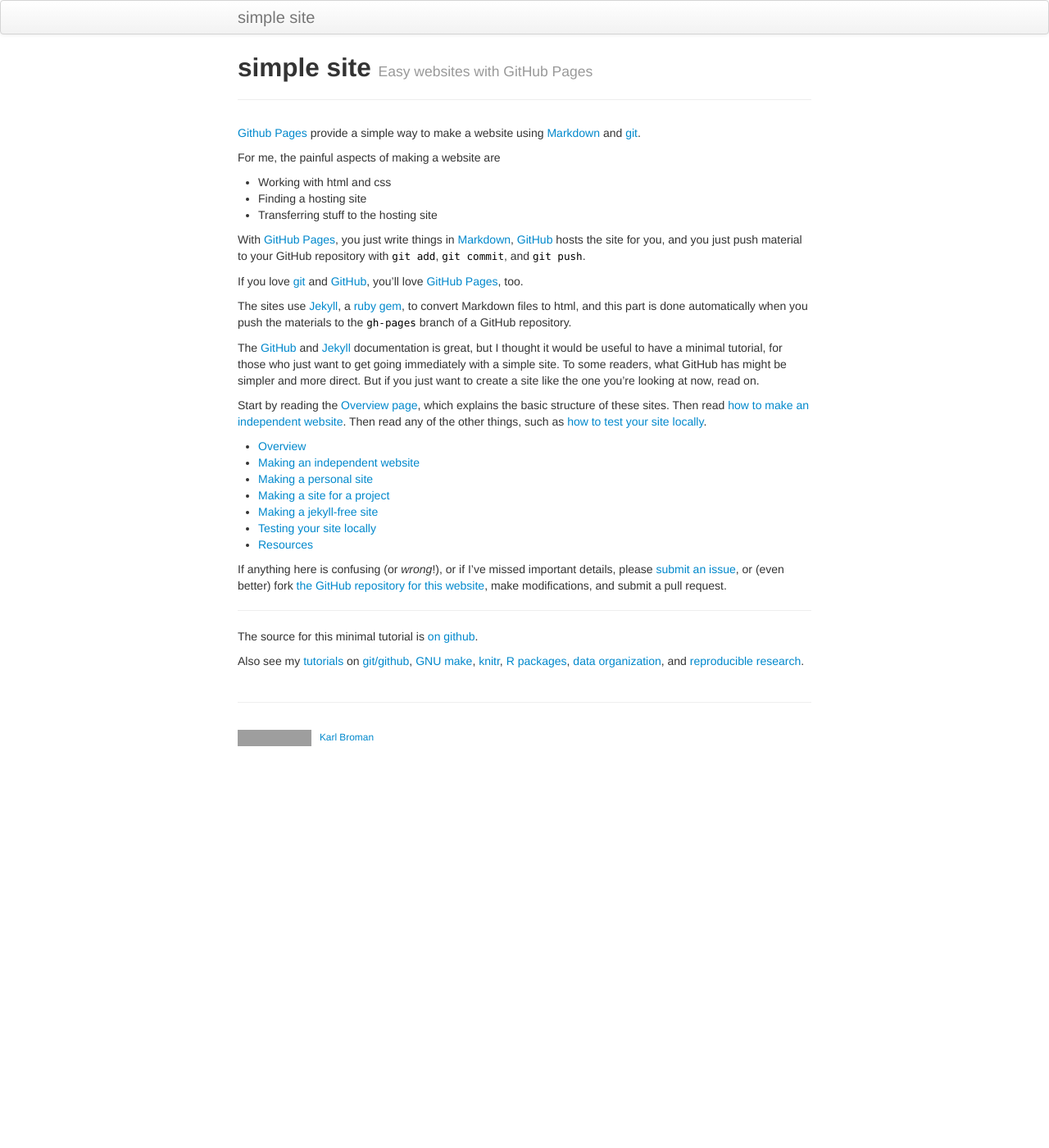
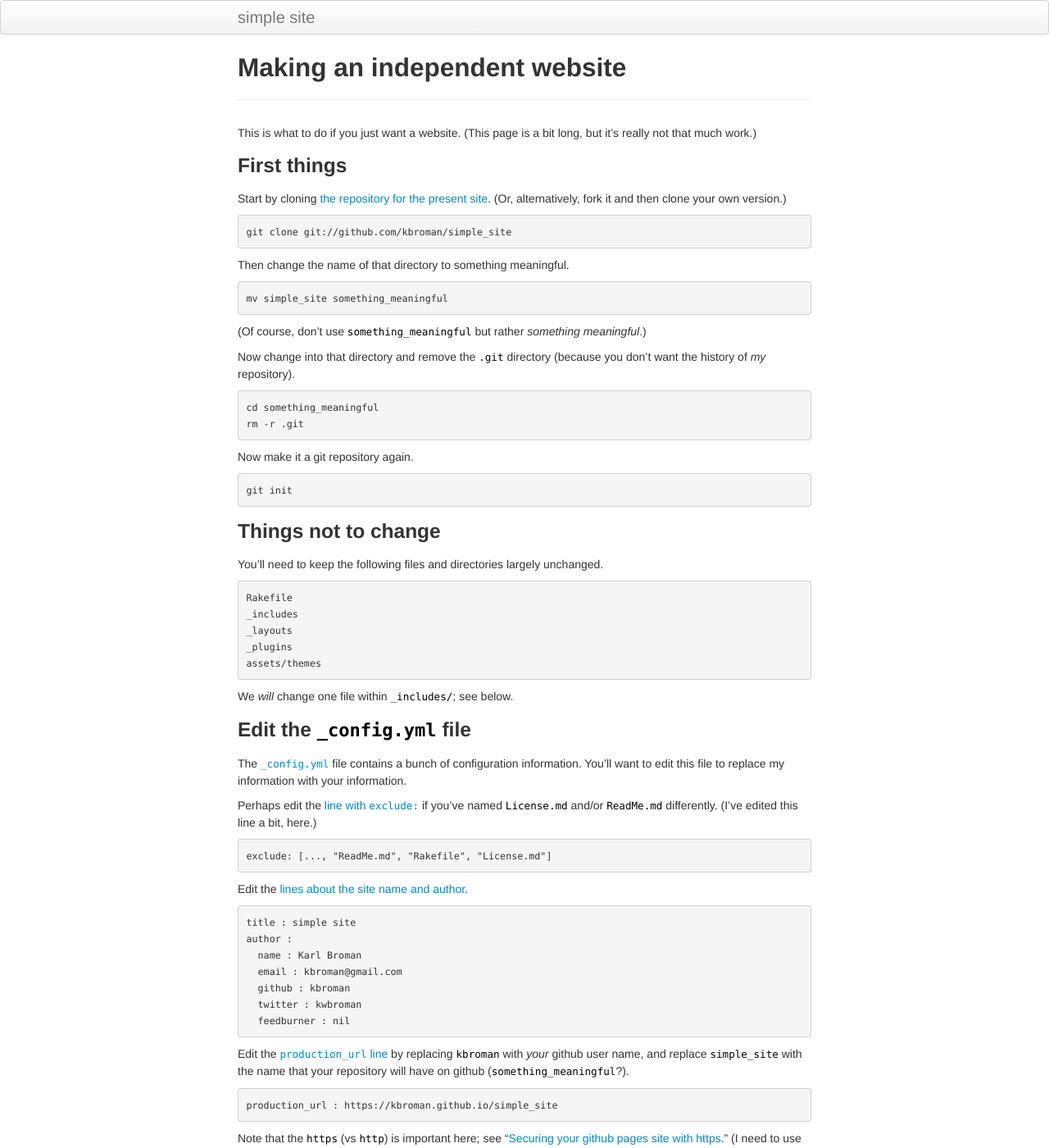
Before and after one commit to omar-florez/scratch_mlp, a Jekyll site: the page built from docs/index.md, in a window 1280 px wide and 1400 px high. Shown: the whole window at 82% size. Built offline with Jekyll 4.4.1, drawn with Linux system fonts in a browser that asks for light colours; some of the changed text lies outside the part shown; grey boxes are pictures that could not be loaded.

Commit message:
no message

```diff
--- a/docs/index.md
+++ b/docs/index.md
@@ -1,72 +1,203 @@
 ---
 layout: page
-title: simple site
-tagline: Easy websites with GitHub Pages
-description: Minimal tutorial on making a simple website with GitHub Pages
+title: Making an independent website
+description: How to make an independent website with GitHub Pages.
 ---
 
-[Github Pages](https://pages.github.com) provide a simple way to make a
-website using
-[Markdown](https://daringfireball.net/projects/markdown/) and
-[git](https://git-scm.com).
+This is what to do if you just want a website. (This page is a bit
+long, but it's really not that much work.)
 
-For me, the painful aspects of making a website are
+### First things
 
-- Working with html and css
-- Finding a hosting site
-- Transferring stuff to the hosting site
+Start by cloning
+[the repository for the present site](https://github.com/kbroman/simple_site). (Or,
+alternatively, fork it and then clone your own version.)
 
-With [GitHub Pages](https://pages.github.com), you just write things in
-[Markdown](https://daringfireball.net/projects/markdown/),
-[GitHub](https://github.com) hosts the site for you, and you just push
-material to your GitHub repository with `git add`, `git commit`, and
-`git push`.
+    git clone git://github.com/kbroman/simple_site
 
-If you love [git](https://git-scm.com/) and
-[GitHub](https://github.com), you'll love
-[GitHub Pages](https://pages.github.com), too.
+Then change the name of that directory to something meaningful.
 
-The sites use [Jekyll](https://jekyllrb.com/), a
-[ruby](https://www.ruby-lang.org/en/) [gem](https://rubygems.org/), to
-convert Markdown files to html, and this part is done
-automatically when you push the materials to the `gh-pages` branch
-of a GitHub repository.
+    mv simple_site something_meaningful
 
-The [GitHub](https://pages.github.com) and
-[Jekyll](https://jekyllrb.com) documentation is great, but I thought it
-would be useful to have a minimal tutorial, for those who just want to
-get going immediately with a simple site. To some readers, what GitHub
-has might be simpler and more direct.  But if you just want to create
-a site like the one you're looking at now, read on.
+(Of course, don't use `something_meaningful` but rather
+_something meaningful_.)
 
-Start by reading the [Overview page](pages/overview.html), which
-explains the basic structure of these sites. Then read
-[how to make an independent website](pages/independent_site.html). Then
-read any of the other things, such as
-[how to test your site locally](pages/local_test.html).
+Now change into that directory and remove the `.git` directory
+(because you don't want the history of _my_ repository).
 
-- [Overview](pages/overview.html)
-- [Making an independent website](pages/independent_site.html)
-- [Making a personal site](pages/user_site.html)
-- [Making a site for a project](pages/project_site.html)
-- [Making a jekyll-free site](pages/nojekyll.html)
-- [Testing your site locally](pages/local_test.html)
-- [Resources](pages/resources.html)
+    cd something_meaningful
+    rm -r .git
 
-If anything here is confusing (or _wrong_!), or if I've missed
-important details, please
-[submit an issue](https://github.com/kbroman/simple_site/issues), or (even
-better) fork [the GitHub repository for this website](https://github.com/kbroman/simple_site),
-make modifications, and submit a pull request.
+Now make it a git repository again.
 
----
+    git init
 
-The source for this minimal tutorial is [on github](https://github.com/kbroman/simple_site).
+### Things not to change
 
-Also see my [tutorials](http://kbroman.org/pages/tutorials) on
-[git/github](http://kbroman.org/github_tutorial),
-[GNU make](http://kbroman.org/minimal_make),
-[knitr](http://kbroman.org/knitr_knutshell),
-[R packages](http://kbroman.org/pkg_primer),
-[data organization](http://kbroman.org/dataorg),
-and [reproducible research](http://kbroman.org/steps2rr).
+You'll need to keep the following files and directories largely unchanged.
+
+    Rakefile
+    _includes
+    _layouts
+    _plugins
+    assets/themes
+
+We _will_ change one file within `_includes/`; see below.
+
+### Edit the `_config.yml` file
+
+The
+[`_config.yml`](https://github.com/kbroman/simple_site/blob/gh-pages/_config.yml)
+file contains a bunch of configuration information. You'll want to
+edit this file to replace my information with your information.
+
+Perhaps edit the
+[line with `exclude:`](https://github.com/kbroman/simple_site/blob/gh-pages/_config.yml#L5)
+if you've named `License.md` and/or `ReadMe.md` differently. (I've
+edited this line a bit, here.)
+
+    exclude: [..., "ReadMe.md", "Rakefile", "License.md"]
+
+Edit the
+[lines about the site name and author](https://github.com/kbroman/simple_site/blob/gh-pages/_config.yml#L11-L17).
+
+    title : simple site
+    author :
+      name : Karl Broman
+      email : kbroman@gmail.com
+      github : kbroman
+      twitter : kwbroman
+      feedburner : nil
+
+Edit the
+[`production_url` line](https://github.com/kbroman/simple_site/blob/gh-pages/_config.yml#L19)
+by replacing `kbroman` with _your_ github user name, and replace
+`simple_site` with the name that your repository will have on github
+(`something_meaningful`?).
+
+    production_url : https://kbroman.github.io/simple_site
+
+Note that the `https` (vs `http`) is important here; see
+&ldquo;[Securing your github pages site with https](https://help.github.com/articles/securing-your-github-pages-site-with-https/).&rdquo;
+(I need to use `http` because my site uses the custom domain
+`kbroman.org`, but you likely need `https`.)
+
+Replace the
+[`BASE_PATH` line](https://github.com/kbroman/simple_site/blob/gh-pages/_config.yml#L52)
+with the same url.
+
+    BASE_PATH : https://kbroman.github.io/simple_site
+
+There's also an
+[`ASSET_PATH` line](https://github.com/kbroman/simple_site/blob/gh-pages/_config.yml#L62),
+but you can leave that commented-out (with the `#` symbol at the beginning).
+
+Note that for the `BASE_PATH`, I actually have
+`http://kbroman.org/` in place of `https://kbroman.github.io/`. I set up
+a
+[custom domain](https://help.github.com/articles/setting-up-a-custom-domain-with-github-pages),
+which involved a series of emails with a DNS provider. I
+don't totally understand how it works, and I'm not _entirely_ sure
+that I've done it right. But if you want to have a custom domain, take
+a look at
+[that GitHub help page](https://help.github.com/articles/setting-up-a-custom-domain-with-github-pages).
+
+### Edit `_includes/themes/twitter/default.html`
+
+The
+[`_includes/themes/twitter/default.html`](https://github.com/kbroman/simple_site/blob/gh-pages/_includes/themes/twitter/default.html)
+file defines how a basic page will look on your site. In particular,
+it contains a bit of html code for a footer, if you want one.
+
+Find the
+[footer for my site](https://github.com/kbroman/simple_site/blob/gh-pages/_includes/themes/twitter/default.html#L47-L50)
+and remove it or edit it to suit. This is the only bit of html you'll
+have to deal with.
+
+    <!-- start of Karl's footer; modify this part -->
+        <a href="https://creativecommons.org/publicdomain/zero/1.0/">  ...
+        <a href="http://kbroman.org">Karl Broman</a>
+    <!-- end of Karl's footer; modify this part -->
+
+### Edit or remove the Markdown files
+
+Edit the
+[`index.md`](https://raw.githubusercontent.com/kbroman/simple_site/gh-pages/index.md)
+file, which will become the main page for your site.
+
+First, edit the initial chunk with a different title and tagline. Feel
+free to just delete the tagline.
+
+    ---
+    layout: page
+    title: simple site
+    tagline: Easy websites with GitHub Pages
+    ---
+
+Now edit the rest (or, for now, just remove) the rest of the file.
+
+Now go into the [`pages/`](https://github.com/kbroman/simple_site/blob/gh-pages/pages) directory and remove or rename and modify
+all of the Markdown files in there
+
+Note that when you link to any of these Markdown-based pages, you'll
+want to use a `.html` extension rather than `.md`. For example, look
+at the
+[main page](https://raw.githubusercontent.com/kbroman/simple_site/gh-pages/index.md)
+for this site; the links in the bullet points for the various pages
+look like this:
+
+    - [Overview](pages/overview.html)
+    - [Making an independent website](pages/independent_site.html)
+    - [Making a personal site](pages/user_site.html)
+    - [Making a site for a project](pages/project_site.html)
+    - [Making a jekyll-free site](pages/nojekyll.html)
+    - [Testing your site locally](pages/local_test.html)
+    - [Resources](pages/resources.html)
+
+### Commit all of these changes.
+
+At the start, we'd removed the `.git/` subdirectory (with the history
+of _my_ repository) and then used `git init` to make it a new git
+repository.
+
+Now you want to add and commit all of the files, as modified.
+
+    git add .
+    git commit -m "Initial commit"
+
+Then change the name of the master branch to `gh-pages`.
+
+    git branch -m master gh-pages
+
+### Push everything to GitHub
+
+Now go back to GitHub and create a new repository, called something
+meaningful. (I'll again pretend that it's explicitly
+`something_meaningful`.)
+
+Then go back to the command line and push your repository to
+[GitHub](https://github.com).
+
+    git remote add origin git@github.com:username/something_meaningful
+
+Replace `username` with your GitHub user name and
+`something_meaningful` with the name of your repository. And you might
+want to use the `https://` construction instead, if you're not using ssh.
+
+    git remote add origin https://github.com/username/something_meaningful
+
+Finally, push everything to GitHub.
+
+    git push -u origin gh-pages
+
+Note that we're using `gh-pages` and not `master` here, as we want
+this stuff in a `gh-pages` branch.
+
+### Check whether it worked
+
+Go to `https://username.github.io/something_meaningful` and cross your
+fingers that it worked. (Really, _I_ should be crossing my fingers.)
+
+### Up next
+
+Now go to [making a personal site](user_site.html).
```
